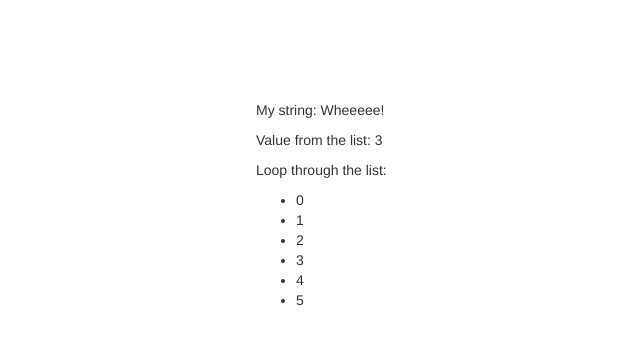
After one commit to walk1ndude/apps4russia, a Flask app: page /test in a window 1280 px wide. The commit adds this page. Shown: the top 345 px of the page, without its empty margins (149-789 px from the left). Run offline with Flask 2, Linux system fonts and the light colour scheme; parts of the project's set-up code (start-up, migrations or seed data) failed here and were passed over; some libraries are stand-ins or nearby versions.

Commit message:
Поборол вывод юникода в консоль. Добавил шаблон вывода результатов парсинга и его наполнение. Сделал вывод параграфов (самих предложений текста) и результата парсинга. Пока сыро.

```diff
--- a/app.py
+++ b/app.py
@@ -1,3 +1,4 @@
+# -*- coding: utf-8 -*-
 import os
 # We'll render HTML templates and access data sent by POST
 # using the request object from flask. Redirect and url_for
@@ -7,7 +8,7 @@ import os
 from flask import Flask, render_template, request, redirect, url_for, send_from_directory, jsonify
 from werkzeug import secure_filename
 
-import parser
+import docparser
 
 # Initialize the Flask application
 app = Flask(__name__)
@@ -29,6 +30,9 @@ def allowed_file(filename):
 def index():
 	return render_template('index.html')
 
+@app.route("/test")
+def template_test():
+    return render_template('test.html', my_string="Wheeeee!", my_list=[0,1,2,3,4,5])
 
 # Route that will process the file upload
 @app.route('/upload', methods=['POST'])
@@ -37,6 +41,7 @@ def upload():
 	if file and allowed_file(file.filename):
 		# Make the filename safe, remove unsupported chars
 		filename = secure_filename(file.filename)
+		#filename = file.filename
 
 		saved_path = os.path.join(app.config['UPLOAD_FOLDER'], filename)
 		file.save(saved_path)
@@ -44,14 +49,25 @@ def upload():
 		parsed_result = None
 
 		if file.content_type == 'application/pdf':
-			parsed_result = parser.parse_pdf(saved_path)
+			1#parsed_result = parser.parse_pdf(saved_path)
 		elif file.content_type == 'application/vnd.openxmlformats-officedocument.wordprocessingml.document':
-			parsed_result = parser.parse_docx(saved_path)
+			parsed_paragraphs = docparser.parse_docx(saved_path)
 
-		print parsed_result
+		print "ok"
 
+		sentences=[]
 		# jsonify({'data': parsed_result})
-		return redirect(url_for('uploaded_file', filename=filename))
+		for par in parsed_paragraphs:
+
+			for s in par[0]:
+				if(len(s)>0):
+					sentences.append(s[0])
+			sentences.append('s')
+			for s in par[1]:
+				if(len(s)>0):
+					sentences.append(s)
+
+		return render_template('show_res.html', my_string="Wheeeee!", my_list=sentences)
 
 
 @app.route('/uploads/<filename>')
@@ -63,5 +79,5 @@ if __name__ == '__main__':
 	app.run(
 		host="0.0.0.0",
 		port=int("5000"),
-		debug=True
+		debug=None
 	)
--- /dev/null
+++ b/docparser.py
@@ -0,0 +1,75 @@
+# -*- coding: utf-8 -*-
+__author__ = 'walkindude'
+
+#from pdfminer.pdfparser import PDFParser
+#from pdfminer.pdfdocument import PDFDocument
+#from pdfminer.pdfpage import PDFPage
+#from pdfminer.pdfpage import PDFTextExtractionNotAllowed
+#from pdfminer.pdfinterp import PDFResourceManager
+#from pdfminer.pdfinterp import PDFPageInterpreter
+#from pdfminer.pdfdevice import PDFDevice
+
+from StringIO import StringIO
+
+from python_glr_parser.glr_runner import run_glr
+
+try:
+	from xml.etree.cElementTree import XML
+except ImportError:
+	from xml.etree.ElementTree import XML
+import zipfile
+
+
+"""
+Module that extract text from MS XML Word document (.docx).
+(Inspired by python-docx <https://github.com/mikemaccana/python-docx>)
+"""
+
+WORD_NAMESPACE = '{http://schemas.openxmlformats.org/wordprocessingml/2006/main}'
+PARA = WORD_NAMESPACE + 'p'
+TEXT = WORD_NAMESPACE + 't'
+
+
+def parse_docx(file):
+	"""
+	Take the path of a docx file as argument, return the text in unicode.
+	"""
+	document = zipfile.ZipFile(file)
+	xml_content = document.read('word/document.xml')
+	document.close()
+	tree = XML(xml_content)
+
+	parsed_paragraphs = []
+	for paragraph in tree.getiterator(PARA):
+		texts = [node.text
+				 for node in paragraph.getiterator(TEXT)
+				 if node.text]
+		if texts:
+			parsed_paragraphs.append(run_glr(''.join(texts)))
+
+	return parsed_paragraphs
+
+
+# def parse_pdf(file):
+# 	fp = open(file, 'rb')
+# 	# Create a PDF parser object associated with the file object.
+# 	parser = PDFParser(fp)
+# 	# Create a PDF document object that stores the document structure.
+# 	# Supply the password for initialization.
+# 	document = PDFDocument(parser)
+# 	# Check if the document allows text extraction. If not, abort.
+# 	if not document.is_extractable:
+# 		raise PDFTextExtractionNotAllowed
+# 	# Create a PDF resource manager object that stores shared resources.
+# 	rsrcmgr = PDFResourceManager()
+# 	# Create a PDF device object.
+# 	device = PDFDevice(rsrcmgr)
+# 	retstr = StringIO()
+# 	# Create a PDF interpreter object.
+# 	interpreter = PDFPageInterpreter(rsrcmgr, device)
+# 	# Process each page contained in the document.
+# 	for page in PDFPage.create_pages(document):
+# 		interpreter.process_page(page)
+# 		data = retstr.getvalue()
+#
+# 	print data
--- a/templates/index.html
+++ b/templates/index.html
@@ -21,6 +21,8 @@
         <input type="submit" value="Загрузить">
       </form>
       </div>
+         {% block content %}
+        {% endblock %}
     </div>
   </body>
 </html>
--- /dev/null
+++ b/templates/test.html
@@ -0,0 +1,28 @@
+<!DOCTYPE html>
+<html>
+  <head>
+    <title>Flask Template Example</title>
+    <meta name="viewport" content="width=device-width, initial-scale=1.0">
+    <link href="http://netdna.bootstrapcdn.com/bootstrap/3.0.0/css/bootstrap.min.css" rel="stylesheet" media="screen">
+    <style type="text/css">
+      .container {
+        max-width: 500px;
+        padding-top: 100px;
+      }
+    </style>
+  </head>
+  <body>
+    <div class="container">
+      <p>My string: {{my_string}}</p>
+      <p>Value from the list: {{my_list[3]}}</p>
+      <p>Loop through the list:</p>
+      <ul>
+        {% for n in my_list %}
+        <li>{{n}}</li>
+        {% endfor %}
+      </ul>
+    </div>
+    <script src="http://code.jquery.com/jquery-1.10.2.min.js"></script>
+    <script src="http://netdna.bootstrapcdn.com/bootstrap/3.0.0/js/bootstrap.min.js"></script>
+  </body>
+</html>
```
Also changed, not shown: parser.py (deleted, +0 -74 lines), python_glr_parser/glr.py (+59 -56 lines), python_glr_parser/glr_runner.py (+1 -7 lines), python_glr_parser/test.py (added, +18 -0 lines), templates/show_res.html (added, +14 -0 lines).
